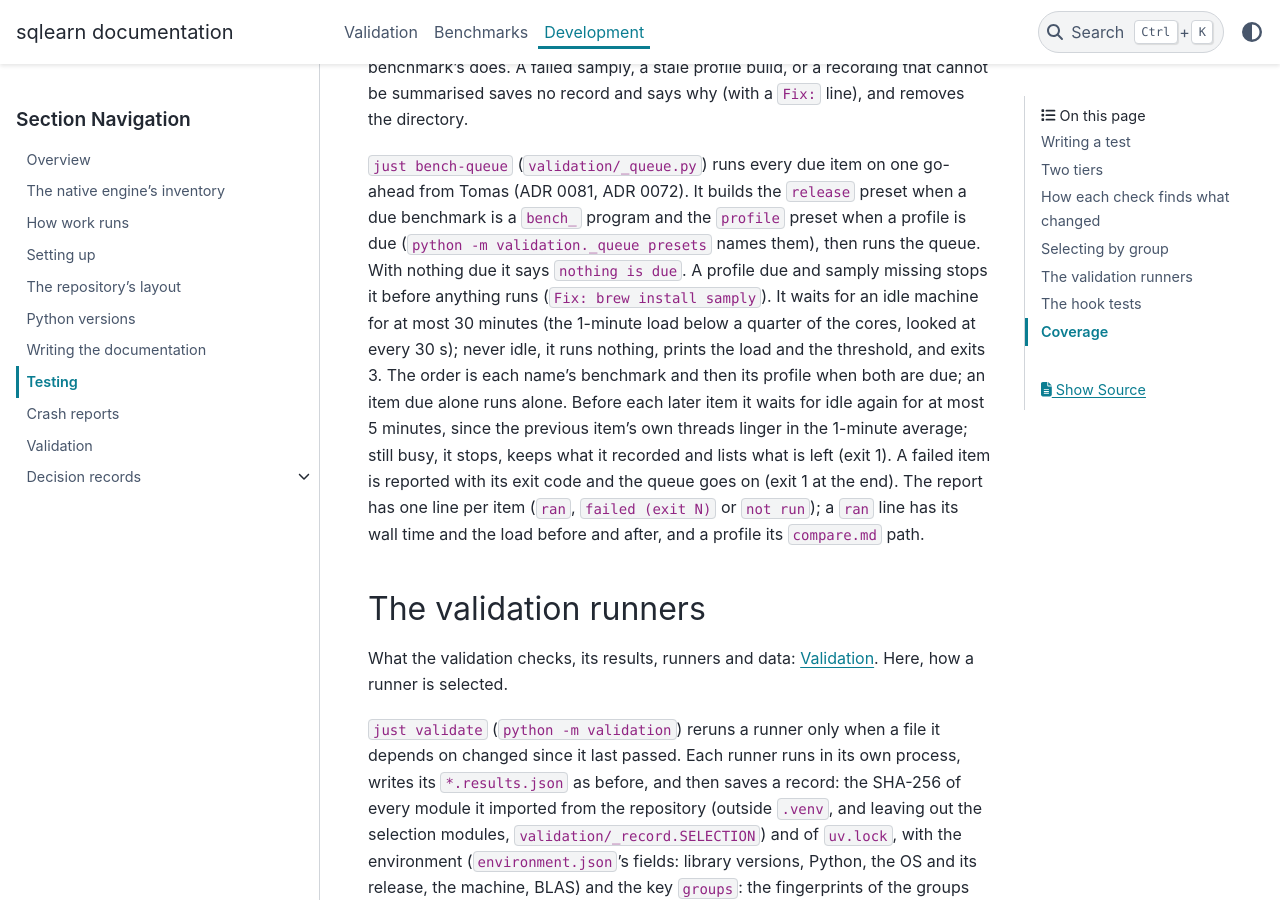
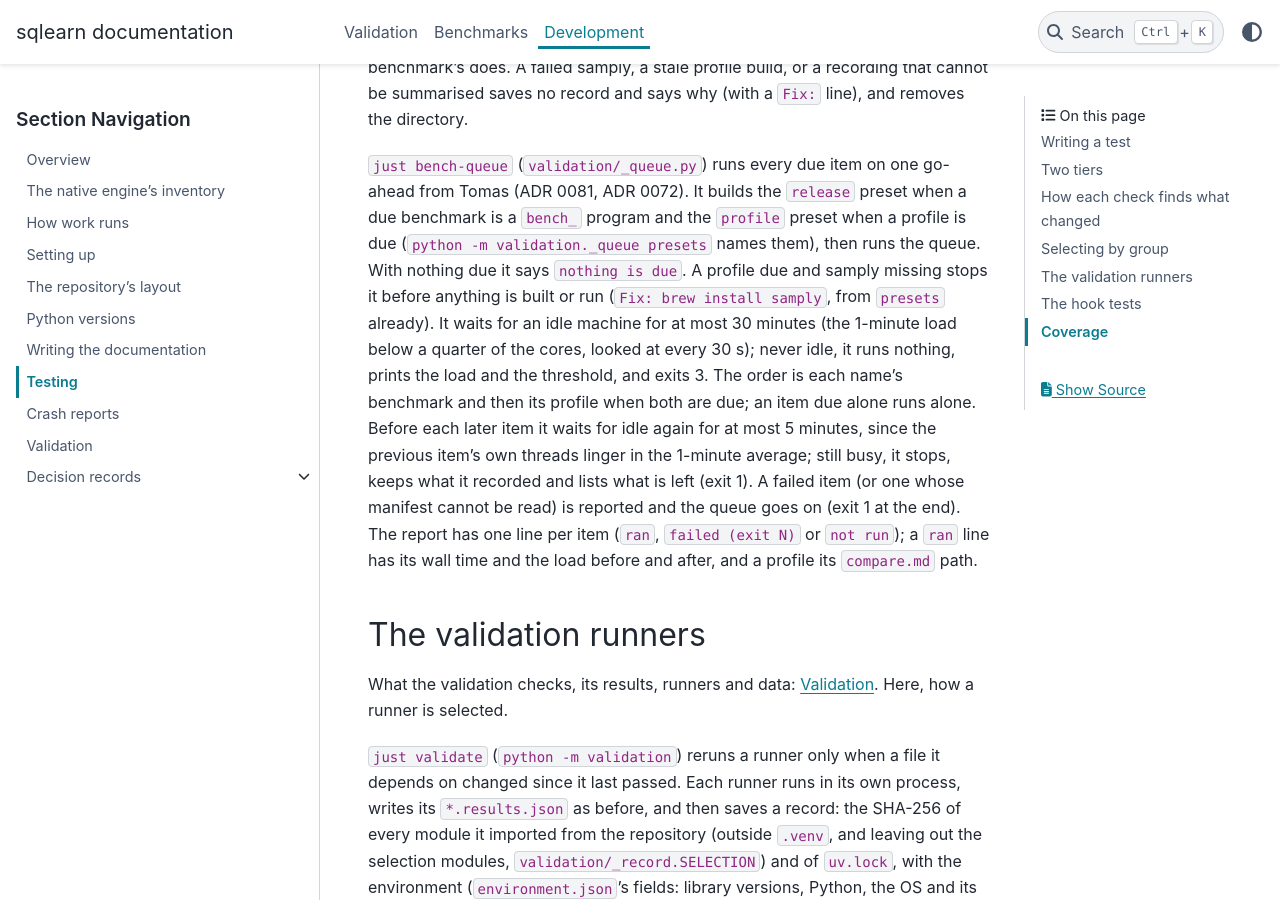
Before and after one commit to glaucis/sqlearn, a Sphinx documentation site: the page built from docs/architecture/testing.md, in a window 1280 px wide and 900 px high, scrolled down 18408 px. Built offline with Sphinx 7.4.7 and the PyData theme 0.15.4, drawn with Linux system fonts in a browser that asks for light colours; the version number could not be read and is left out.

Commit message:
fix: the queue reports an unreadable item and presets need samply
An unreadable manifest fails one item and the report still prints; the
presets refuse a due profile without samply, so nothing is built.

```diff
--- a/docs/architecture/testing.md
+++ b/docs/architecture/testing.md
@@ -644,22 +644,23 @@ does. A failed samply, a stale profile build, or a recording that cannot be
 summarised saves no record and says why (with a `Fix:` line), and removes the
 directory.
 
-`just bench-queue` (`validation/_queue.py`) runs every due item on one
-go-ahead from Tomas (ADR 0081, ADR 0072). It builds the `release` preset when
-a due benchmark is a `bench_` program and the `profile` preset when a profile
-is due (`python -m validation._queue presets` names them), then runs the queue.
-With nothing due it says `nothing is due`. A profile due and samply missing
-stops it before anything runs (`Fix: brew install samply`). It waits for an
-idle machine for at most 30 minutes (the 1-minute load below a quarter of the
-cores, looked at every 30 s); never idle, it runs nothing, prints the load and
-the threshold, and exits 3. The order is each name's benchmark and then its
-profile when both are due; an item due alone runs alone. Before each later item
-it waits for idle again for at most 5 minutes, since the previous item's own
-threads linger in the 1-minute average; still busy, it stops, keeps what it
-recorded and lists what is left (exit 1). A failed item is reported with its
-exit code and the queue goes on (exit 1 at the end). The report has one line per
-item (`ran`, `failed (exit N)` or `not run`); a `ran` line has its wall
-time and the load before and after, and a profile its `compare.md` path.
+`just bench-queue` (`validation/_queue.py`) runs every due item on one go-ahead
+from Tomas (ADR 0081, ADR 0072). It builds the `release` preset when a due
+benchmark is a `bench_` program and the `profile` preset when a profile is due
+(`python -m validation._queue presets` names them), then runs the queue. With
+nothing due it says `nothing is due`. A profile due and samply missing stops it
+before anything is built or run (`Fix: brew install samply`, from `presets`
+already). It waits for an idle machine for at most 30 minutes (the 1-minute load
+below a quarter of the cores, looked at every 30 s); never idle, it runs
+nothing, prints the load and the threshold, and exits 3. The order is each
+name's benchmark and then its profile when both are due; an item due alone runs
+alone. Before each later item it waits for idle again for at most 5 minutes,
+since the previous item's own threads linger in the 1-minute average; still
+busy, it stops, keeps what it recorded and lists what is left (exit 1). A failed
+item (or one whose manifest cannot be read) is reported and the queue goes on
+(exit 1 at the end). The report has one line per item (`ran`, `failed (exit N)`
+or `not run`); a `ran` line has its wall time and the load before and after, and
+a profile its `compare.md` path.
 
 ## The validation runners
 
```
Also changed, not shown: 2 other files.
